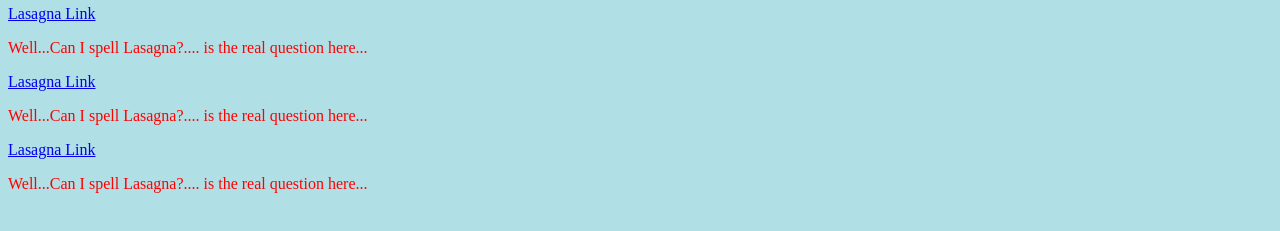
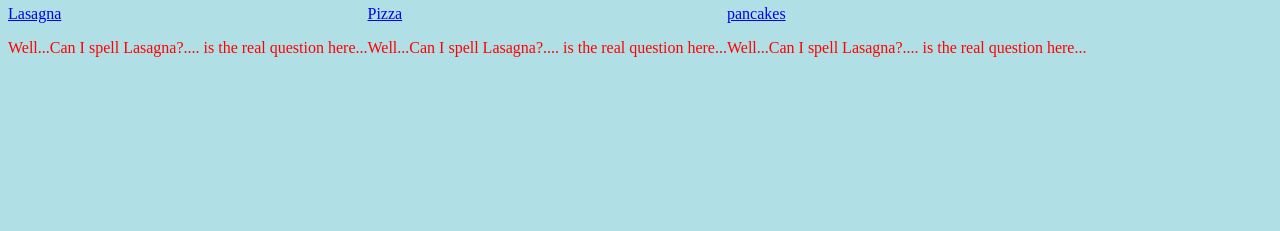
Before and after one commit to BrianStrout/O-Recipes, a plain HTML site: page index.html in a window 1280 px wide. Shown: the part 133-364 px from the top of the page. Drawn offline with Linux system fonts and the light colour scheme.

Commit message:
updated link names

```diff
--- a/index.html
+++ b/index.html
@@ -27,10 +27,15 @@
         margin: 0;
         padding: 0;
         gap: 8px;
+    }
+    .recipes{
+
+        display: flex;
+        align-items: center;
+    }
 
 
 
-    }
 }
     </style>
 
@@ -61,14 +66,14 @@
 </div>
 <div class ="recipes">
     <div>
-        <a href="/recipes/lasagna.html">Lasagna Link</a><br>
+        <a href="/recipes/lasagna.html">Lasagna</a><br>
     <p>Well...Can I spell Lasagna?.... is the real question here...</p>
 </div>
-<div>    <a href="/recipes/pizza.html">Lasagna Link</a><br>
+<div>    <a href="/recipes/pizza.html">Pizza</a><br>
     <p>Well...Can I spell Lasagna?.... is the real question here...</p>
 </div>
 <div>
-    <a href="/recipes/pancakes.html">Lasagna Link</a><br>
+    <a href="/recipes/pancakes.html">pancakes</a><br>
     <p>Well...Can I spell Lasagna?.... is the real question here...</p>
 </div>
 
```
